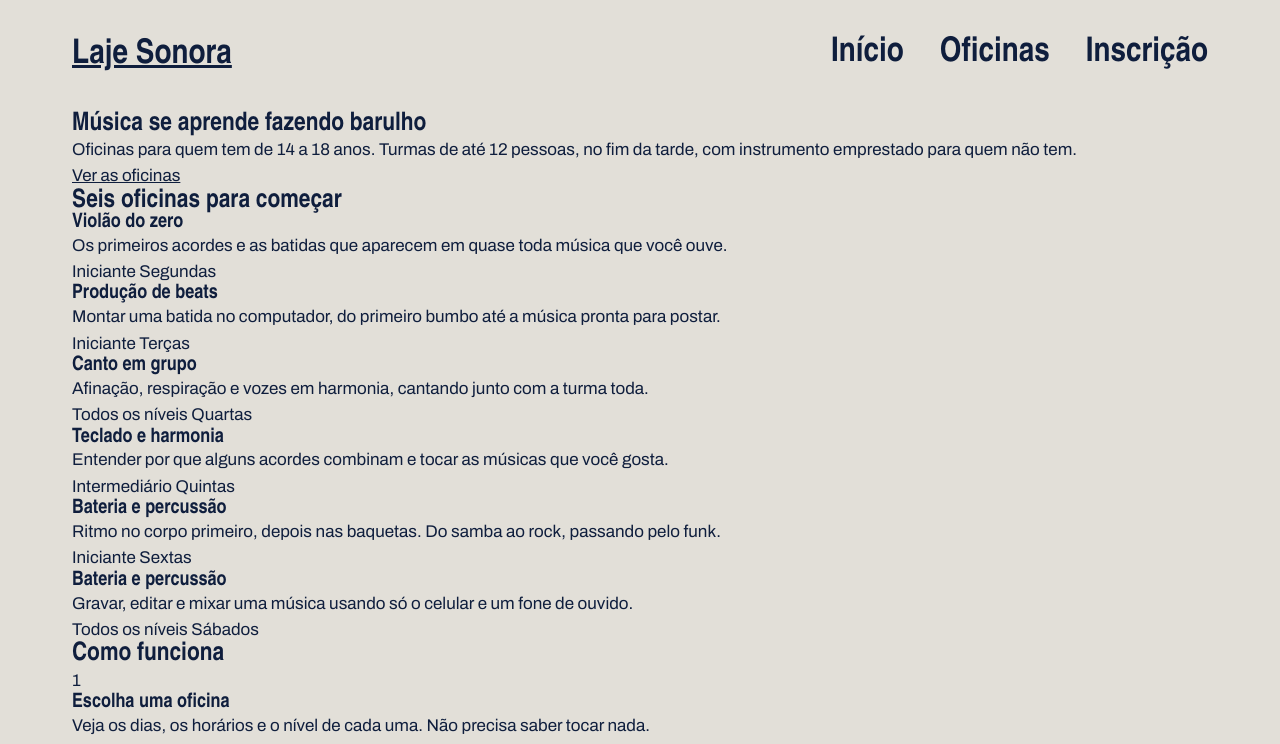
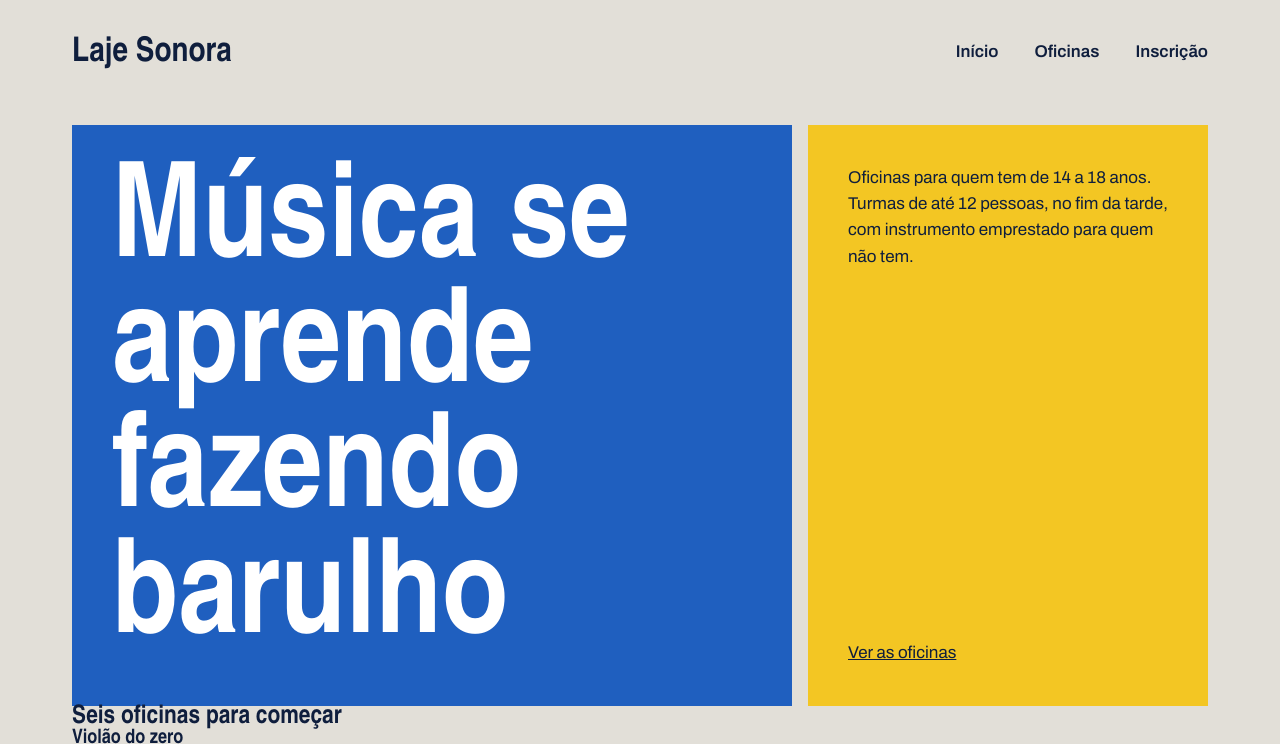
Before and after one commit to Ervil29/Laje_sonora, a plain HTML site: page index.html in a window 1280 px wide. Shown: the top 744 px of the page. Drawn offline with Linux system fonts and the light colour scheme; a web font is replaced by a local one.

Commit message:
commit emergencia

```diff
--- a/index.css
+++ b/index.css
@@ -45,6 +45,8 @@ h1, h2, h3 {
     display: flex;
     justify-content: space-between;
     align-items: center;
+}
+.logo{
     font-family: var(--fonte-cartaz);
     font-size: 34px;
     font-weight: 900;
@@ -68,3 +70,37 @@ h1, h2, h3 {
 .menu a.atual {
     border-bottom-color: var(--fita);
   }
+
+  .cartazes{
+    margin-top: 16px;
+    display: flex;
+    gap: 16px;
+  }
+
+  .cartaz{
+    padding: 40px;
+  }
+
+  .cartaz-principal{
+    background: var(--caixa-dagua);
+    color:var(--branco);
+    flex: 2;
+  }
+
+  .cartaz-principal h1{
+   font-size: 132px;
+   max-width: 9ch;
+}
+
+.cartaz-lateral{
+    background: var(--fita);
+    flex: 1;
+    display: flex;
+    flex-direction: column;
+    justify-content: space-between;
+    gap: 32px;
+}
+
+.cartaz-lateral p{
+
+}
```
